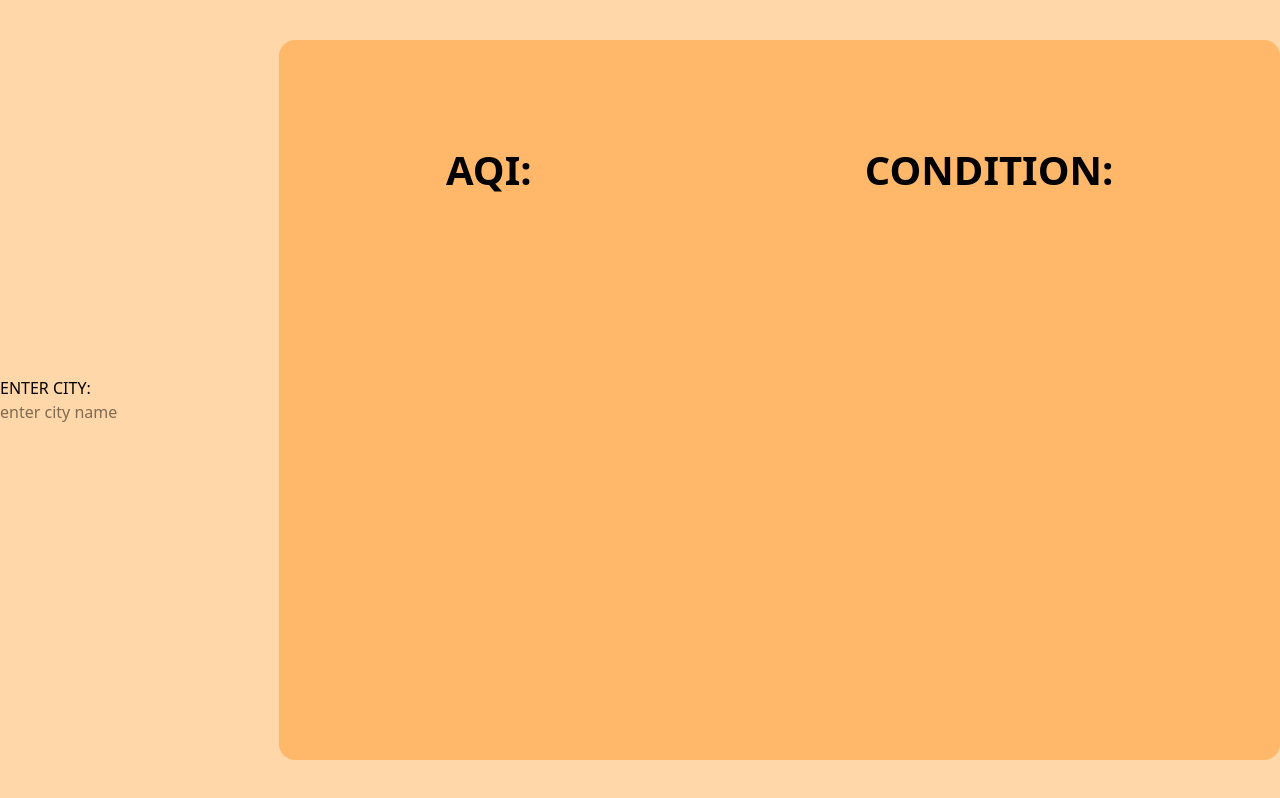
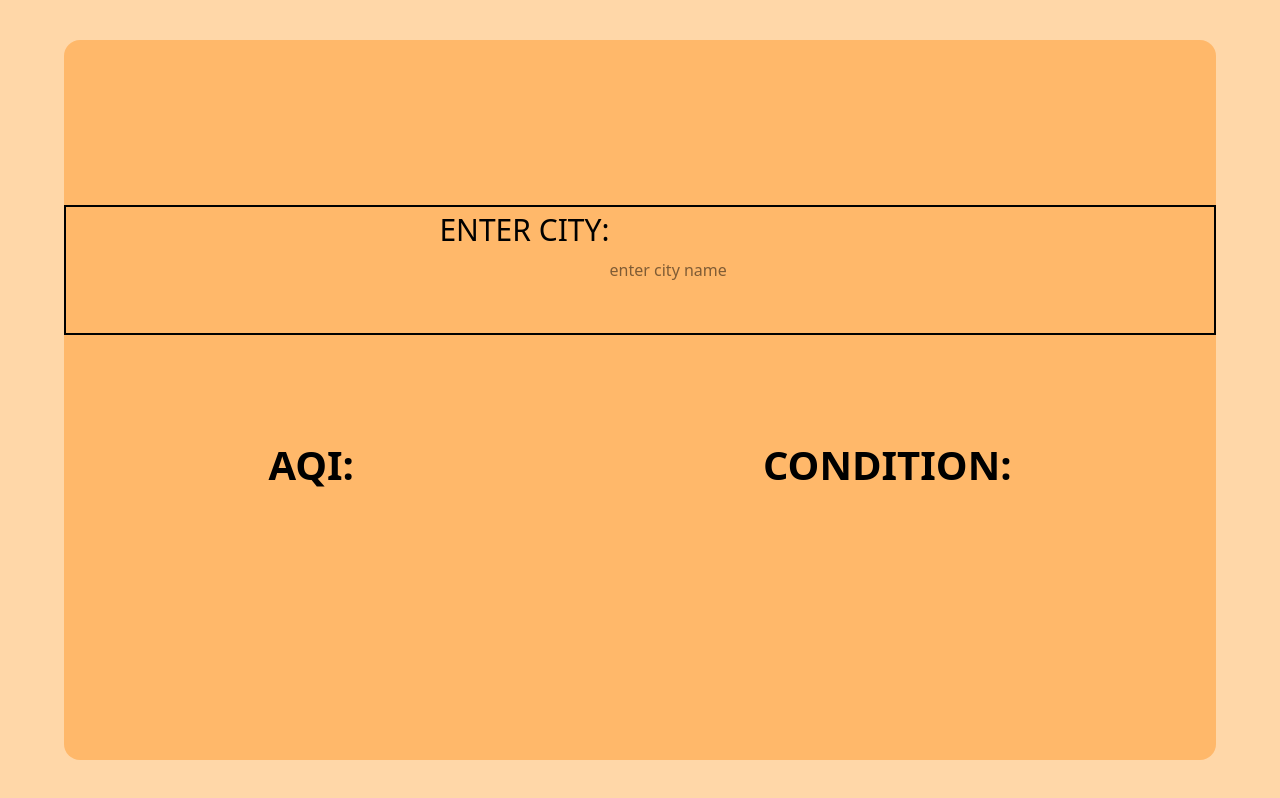
Before and after one commit to rohitkumar893/airycheck, a React (Vite) app: page / in a window 1280 px wide. Built offline with nearby package versions, Linux system fonts and the light colour scheme.

Commit message:
modified search bar

```diff
--- a/src/App.jsx
+++ b/src/App.jsx
@@ -4,17 +4,20 @@ import './App.css'
 const App = () => {
   return (
     <div className='flex justify-center bg-orange-200 items-center h-full w-full'>
-      <div>
-        <label htmlFor='city'>ENTER CITY:</label>
+
+      <div className='container bg-orange-300 w-[90%] h-[90%] flex flex-col rounded-2xl justify-center'>
+        <div className='flex justify-center h-[130px] w-full border-2'>
+          <label htmlFor='city' className='text-[30px] font-medium'>ENTER CITY:</label>
           <input type='text' placeholder='enter city name' name='city'></input>
-      </div>
-      <div className='container bg-orange-300 w-[90%] h-[90%] flex rounded-2xl md:flex-row flex-col justify-around'>
-        <div className='first p-[100px]'>
+        </div>
+        <div className='flex flex-col md:flex-row justify-around'>
+          <div className='first p-[100px]'>
             <h1 className='font-bold text-[40px]'>AQI:</h1>
         </div>
 
         <div className='second p-[100px] text-[40px]'>
             <h1 className='font-bold'>CONDITION:</h1>
+        </div>
         </div>
       </div>
     </div>
```
